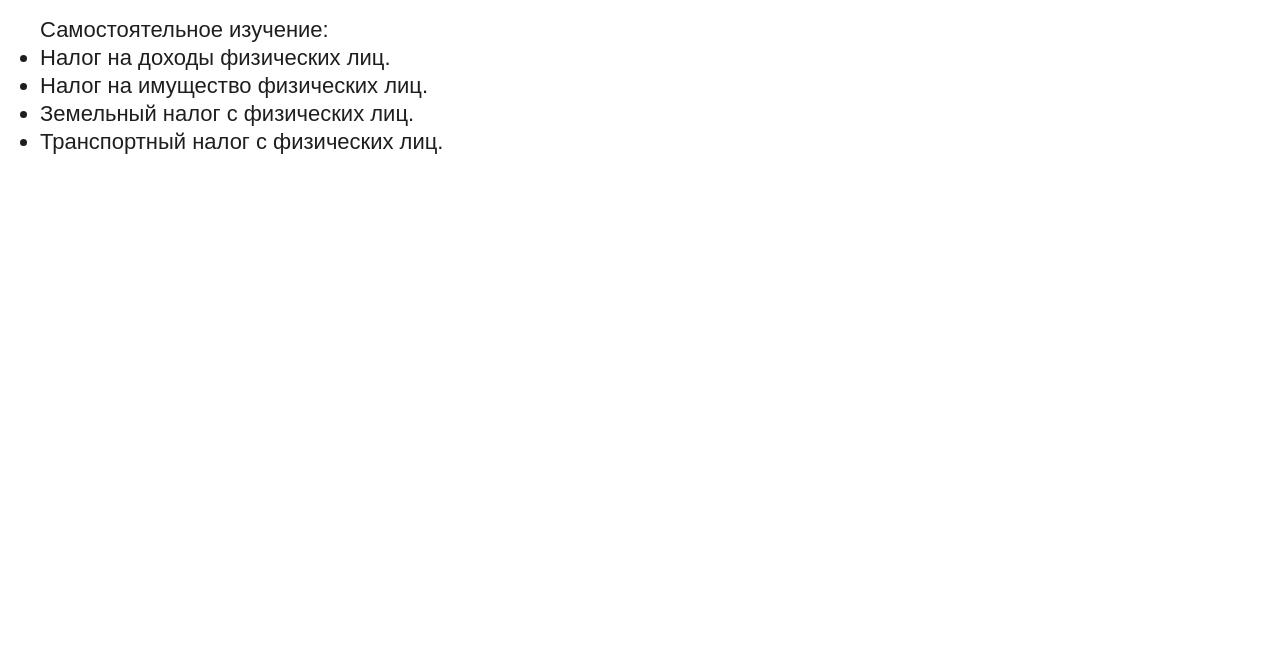
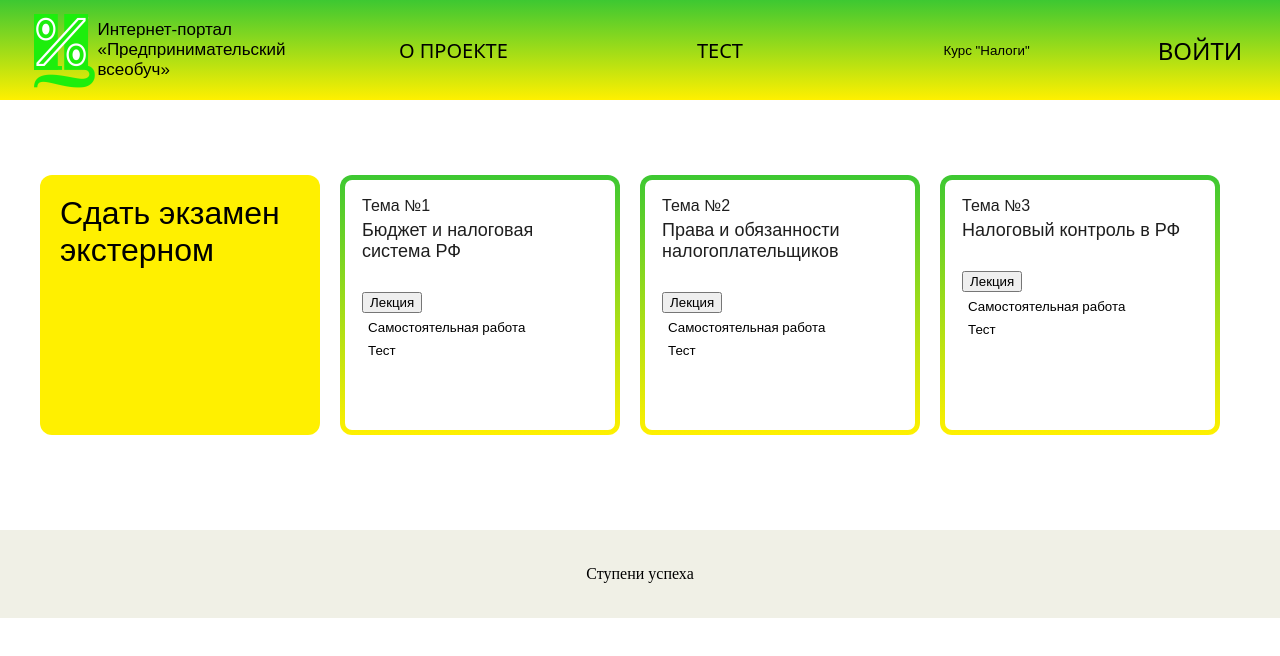
Before and after one commit to Pesyah/Bank-invest, a React (Create React App) app: page / in a window 1280 px wide. Shown: the top 656 px of the page. Built offline with nearby package versions, Linux system fonts and the light colour scheme.

Commit message:
add lection

```diff
--- a/src/App.js
+++ b/src/App.js
@@ -33,18 +33,16 @@ function App() {
   }
   return (
 
-<SelfWork5/>
-
-    // isAuth ?
-    //   <RegForm
-    //   login={(e)=> setLogin(e.target.value)}
-    //   password={(e)=> setPassword(e.target.value)}
-    //   name='отправить'
-    //   onClick={submit}/>
-    // :
-    //   <DefaultPage
-    //   name = {btnName}
-    //   onClick={registration}/>
+    isAuth ?
+      <RegForm
+      login={(e)=> setLogin(e.target.value)}
+      password={(e)=> setPassword(e.target.value)}
+      name='отправить'
+      onClick={submit}/>
+    :
+      <DefaultPage
+      name = {btnName}
+      onClick={registration}/>
   );
 }
 
--- a/src/components/pages/DefaultPage/DefaultPage.jsx
+++ b/src/components/pages/DefaultPage/DefaultPage.jsx
@@ -15,13 +15,12 @@ const DefaultPage = (props) => {
 
     const [lec1, setLection1] = useState(JSON.parse(localStorage.getItem('lection1'))|| false)
     const [lec2, setLection2] = useState(JSON.parse(localStorage.getItem('lection2'))|| false)
-
-    console.log(lec1)
+    const [lec3, setLection3] = useState(JSON.parse(localStorage.getItem('lection3'))|| false)
 
     const TOPICS = [
-    { number: 1 , name: 'Бюджет и налоговая система РФ',  lection: lection1},
-    { number: 2 , name: 'Права и обязанности налогоплательщиков', lection: lection2},
-    // { number: 3 , name: 'Налоговый контроль в РФ',lection: lection1, selfWork:selfWork1, test: test1},
+    { number: 1 , name: 'Бюджет и налоговая система РФ', lec:'lection1',  lection: lection1},
+    { number: 2 , name: 'Права и обязанности налогоплательщиков', lec:'lection2',  lection: lection2},
+    { number: 3 , name: 'Налоговый контроль в РФ', lec:'lection3',  lection: lection3},
     // { number: 4 , name: 'Налоговый контроль в РФ',lection: lection1, selfWork:selfWork1, test: test1},
     // { number: 5 , name: 'Налоговый контроль в РФ',lection: lection1, selfWork:selfWork1, test: test1},
     // { number: 6 , name: 'Налоговый контроль в РФ',lection: lection1, selfWork:selfWork1, test: test1},
@@ -37,28 +36,48 @@ const DefaultPage = (props) => {
 
 
     function lection1() {
+        localStorage.clear()
         localStorage.setItem('lection1', 'true' )
         setLection1(true)
     }
 
     function lection2() {
+        localStorage.clear()
         localStorage.setItem('lection2', 'true' )
         setLection2(true)
     }
 
+    function lection3() {
+        localStorage.clear()
+        localStorage.setItem('lection2', 'true' )
+        setLection3(true)
+    }
+
     function goToCourses() {
-        console.log(1)
-        localStorage.setItem('lection1', 'false')
+        localStorage.clear()
         setLection1(false)
     }
 
-
+    let needLec = TOPICS.filter((x) => JSON.parse(localStorage.getItem(x.lec))==true)
+    let compon
+    if (needLec.length !== 0){
+        if (needLec[0].lec === 'lection1'){
+            compon = <Lect1/>
+        }
+        // else if (needLec[0].lec === 'lection2'){
+        //     compon = <Lect2/>
+        // }
+        // else if (needLec[0].lec === 'lection3'){
+        //     compon = <Lect3/>
+        // }
+    }
     return (
-        JSON.parse(localStorage.getItem('lection1'))== true ?
+        JSON.parse(localStorage.getItem('lection1')) == true ?
         <div>
         <Head name = {props.name}
         courses = {goToCourses}
         onClick={props.onClick}/>
+        {compon}
         <Footer/>
         </div>
         :
```
